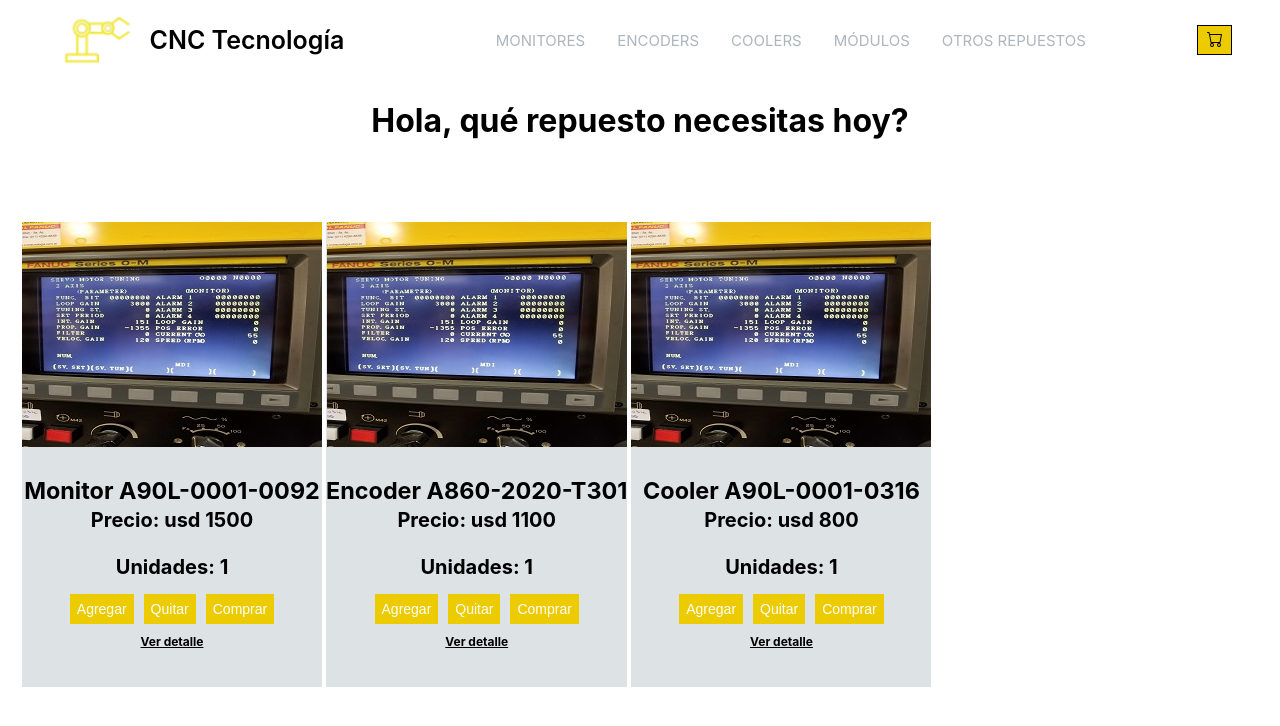
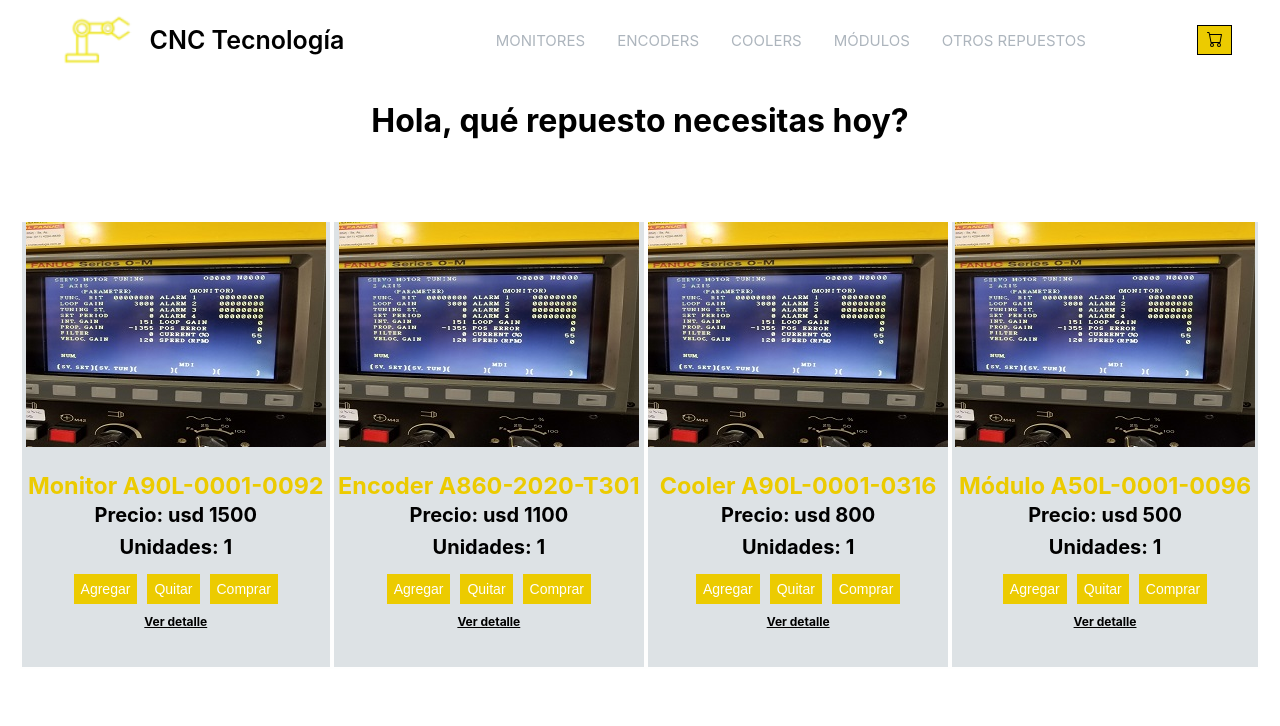
Before and after one commit to avrolon/reactjs-proyecto, a React (Create React App) app: page / in a window 1280 px wide. Shown: the top 726 px of the page. Built offline with nearby package versions, Linux system fonts and the light colour scheme.

Commit message:
se ajusta código

```diff
--- a/src/components/Item/Item.css
+++ b/src/components/Item/Item.css
@@ -0,0 +1,17 @@
+.item {
+  background: #dde2e5;
+  border: 2px solid #fefefe;
+  color: black;
+  display: flex;
+  font-size: 20px;
+  cursor: pointer;
+  justify-content: center;
+  flex-wrap: wrap;
+}
+.item__info {
+  color: #eccb00;
+}
+
+.item__price {
+  margin-bottom: -5px;
+}
--- a/src/components/ItemList/ItemList.css
+++ b/src/components/ItemList/ItemList.css
@@ -1,17 +1,6 @@
-.item {
-  background: #dde2e5;
-  border: 2px solid #fefefe;
-  color: black;
-  display: inline-block;
-  font-size: 20px;
-  cursor: pointer;
-  justify-content: center;
-}
-
 .itemList {
   display: flex;
   text-align: center;
   margin-top: 60px;
   padding: 20px;
-  color: #adb5bd;
 }
--- a/src/components/ItemListContainer/ItemListContainer.js
+++ b/src/components/ItemListContainer/ItemListContainer.js
@@ -18,6 +18,12 @@
     id: 3,
     name: "Cooler A90L-0001-0316",
     price: 800,
+    img: "../../images/monitor.jpg",
+  },
+  {
+    id: 3,
+    name: "Módulo A50L-0001-0096",
+    price: 500,
     img: "../../images/monitor.jpg",
   },
 ];
```
